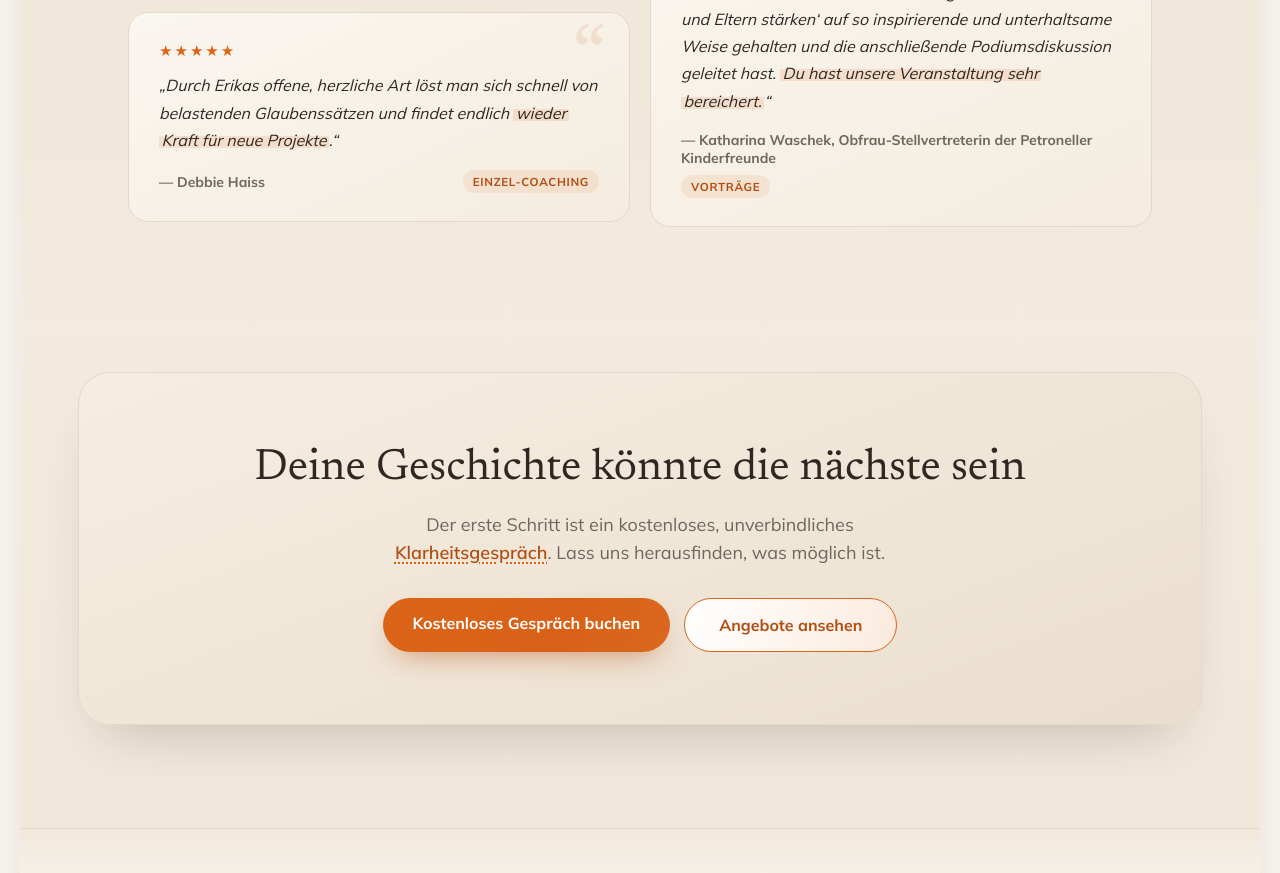
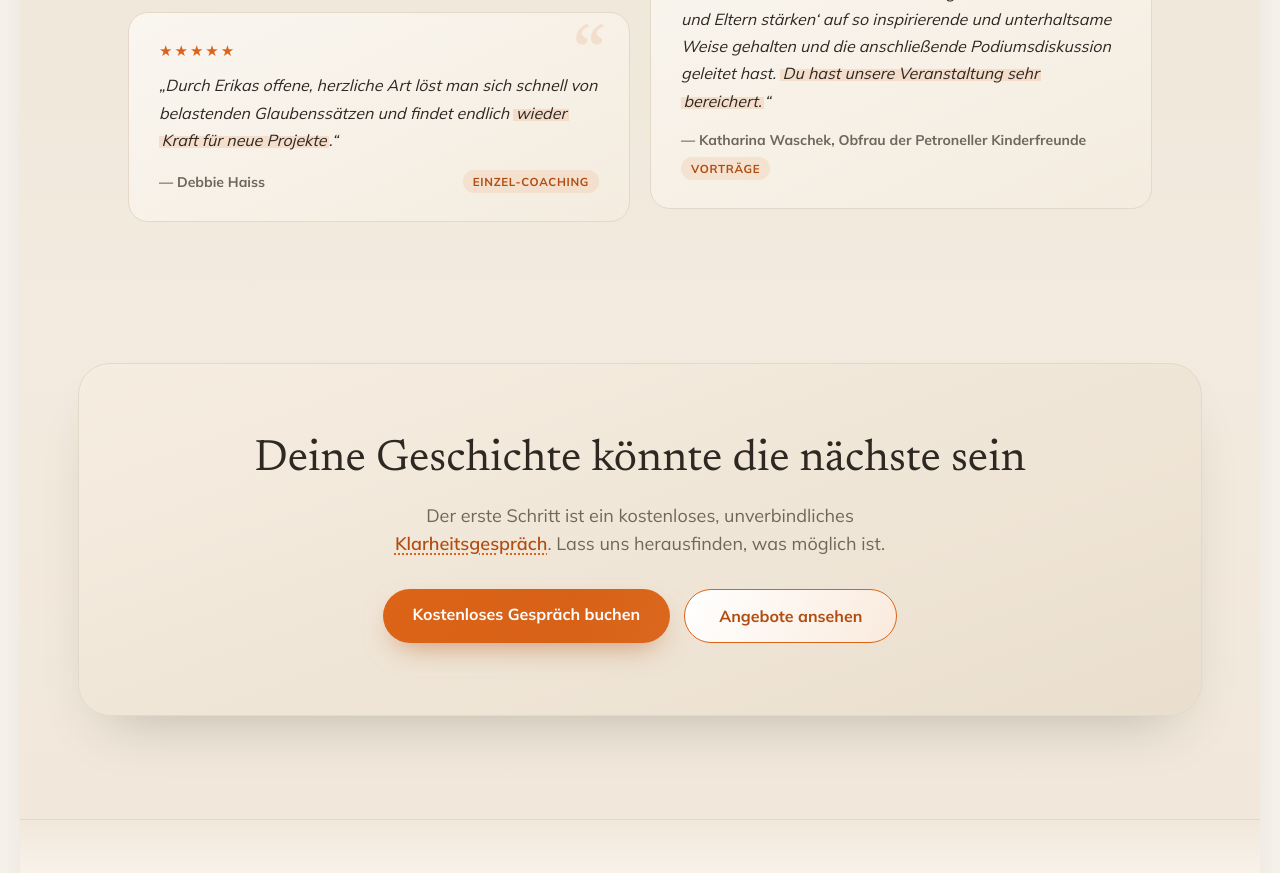
Before and after one commit to kainbergermanuel-commits/erika-kapeller-coaching, a plain HTML site: page stimmen.html in a window 1280 px wide. Shown: the part 2020-2893 px from the top of the page. Drawn offline with Linux system fonts and the light colour scheme.

Commit message:
Stimmen: Katharina Waschek ist Obfrau
Co-Authored-By: Claude Opus 5.5 <noreply@anthropic.com>

```diff
--- a/stimmen.html
+++ b/stimmen.html
@@ -92,7 +92,7 @@
       <figure class="testimonial-card" data-kat="kurs"><div class="stars" aria-label="5 von 5 Sternen">★★★★★</div><blockquote><p>„Das SPIRIT-Programm ist in den aufeinander aufbauenden Videos sehr gut aufgebaut und wird durch das anschauliche Workbook gut ergänzt. Man kann ganzheitlich <mark>hören, lesen, schreiben und üben</mark>.“</p></blockquote><figcaption class="testimonial-foot"><span class="testimonial-name">Sarah Juschicz</span><span class="testimonial-kat">SPIRIT-Programm</span></figcaption></figure>
       <figure class="testimonial-card" data-kat="kurs"><div class="stars" aria-label="5 von 5 Sternen">★★★★★</div><blockquote><p>„Das SPIRIT-Programm erklärt in klaren, gut verständlichen Schritten das, <mark>worauf es wirklich ankommt</mark>: das eigene Sein und das gemeinsame Lösen von Problemen in der Partnerschaft.“</p></blockquote><figcaption class="testimonial-foot"><span class="testimonial-name">Doris Bayer</span><span class="testimonial-kat">SPIRIT-Programm</span></figcaption></figure>
       <figure class="testimonial-card" data-kat="familie"><div class="stars" aria-label="5 von 5 Sternen">★★★★★</div><blockquote><p>„Vielen herzlichen Dank für die tollen Tipps, Tricks und Tools zur Bekämpfung der Angstzustände unserer Tochter vor der Schule bzw. aufgrund ihres selbst auferlegten Leistungsdrucks. Danke für die <mark>herzliche, einfühlsame, motivierende und fürsorgliche Unterstützung</mark>!“</p></blockquote><figcaption class="testimonial-foot"><span class="testimonial-name">Familie Schwanda</span><span class="testimonial-kat">Familie &amp; Kinder</span></figcaption></figure>
-      <figure class="testimonial-card" data-kat="vortrag"><div class="stars" aria-label="5 von 5 Sternen">★★★★★</div><blockquote><p>„Im Namen der Kinderfreunde darf ich mich recht herzlich dafür bedanken, dass du den Vortrag zum Thema ‚Kinder und Eltern stärken‘ auf so inspirierende und unterhaltsame Weise gehalten und die anschließende Podiumsdiskussion geleitet hast. <mark>Du hast unsere Veranstaltung sehr bereichert.</mark>“</p></blockquote><figcaption class="testimonial-foot"><span class="testimonial-name">Katharina Waschek, Obfrau-Stellvertreterin der Petroneller Kinderfreunde</span><span class="testimonial-kat">Vorträge</span></figcaption></figure>
+      <figure class="testimonial-card" data-kat="vortrag"><div class="stars" aria-label="5 von 5 Sternen">★★★★★</div><blockquote><p>„Im Namen der Kinderfreunde darf ich mich recht herzlich dafür bedanken, dass du den Vortrag zum Thema ‚Kinder und Eltern stärken‘ auf so inspirierende und unterhaltsame Weise gehalten und die anschließende Podiumsdiskussion geleitet hast. <mark>Du hast unsere Veranstaltung sehr bereichert.</mark>“</p></blockquote><figcaption class="testimonial-foot"><span class="testimonial-name">Katharina Waschek, Obfrau der Petroneller Kinderfreunde</span><span class="testimonial-kat">Vorträge</span></figcaption></figure>
     </div>
   </div>
 </section>
```
